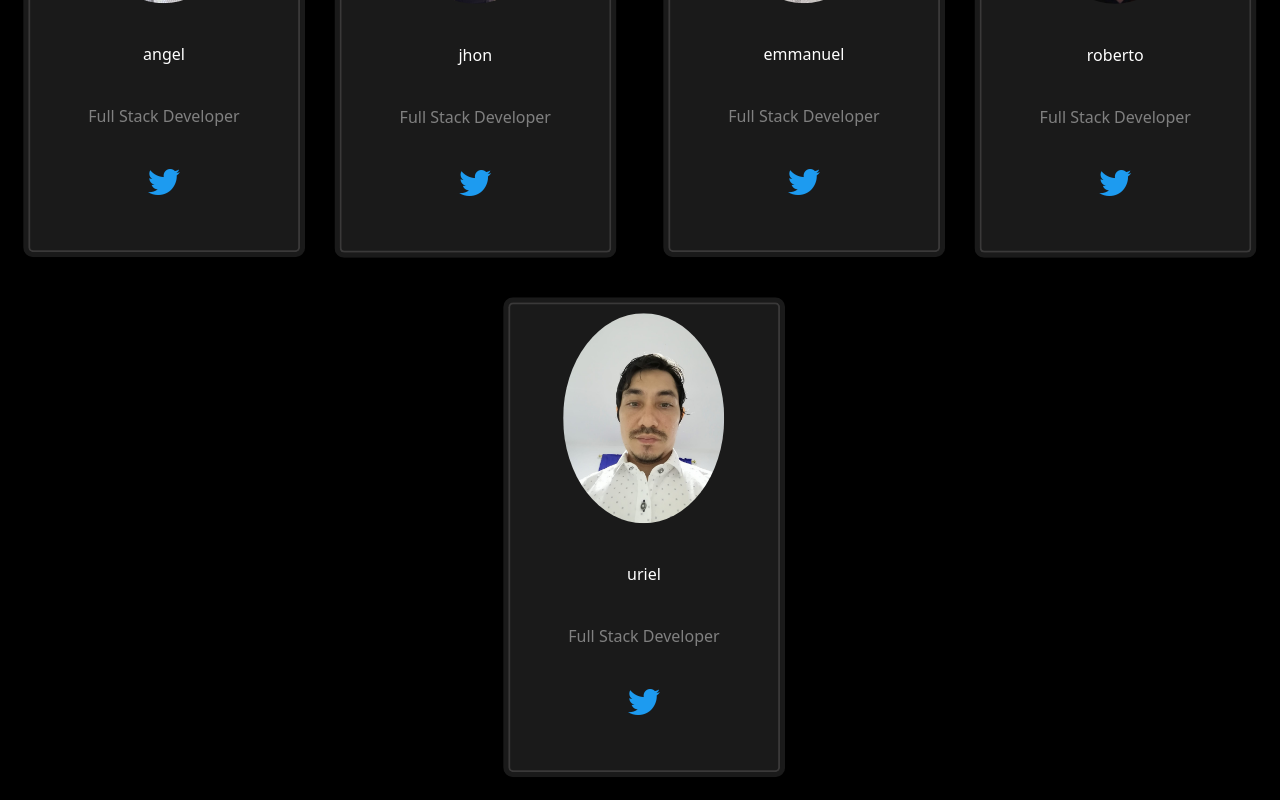
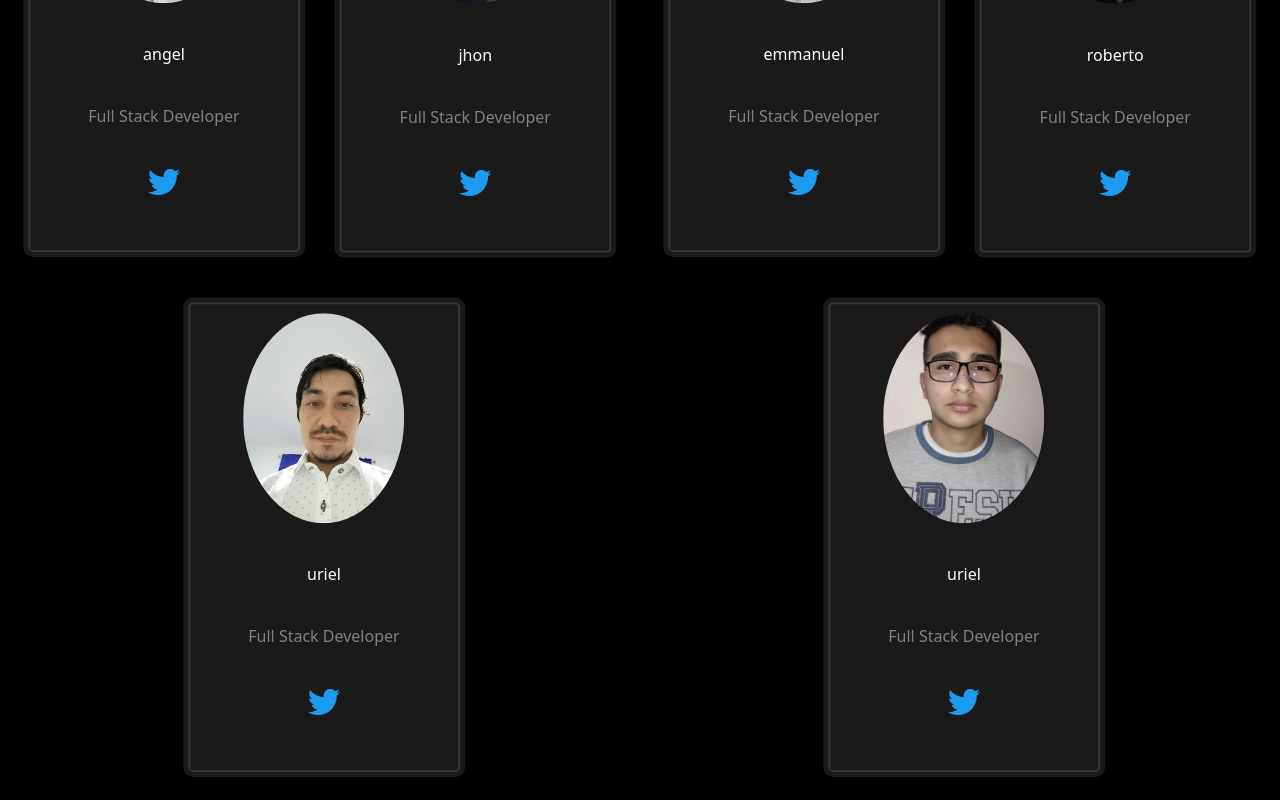
Before and after one commit to jayad23/projectEcommerce, a React (Create React App) app: page /developers in a window 1280 px wide. Shown: the part 893-1693 px from the top of the page. Built offline with nearby package versions, Linux system fonts and the light colour scheme; the HTML template or start-up script is replaced by a standard one.

Commit message:
developers

```diff
--- a/src/Views/Developers/Developers.jsx
+++ b/src/Views/Developers/Developers.jsx
@@ -8,6 +8,7 @@ import angel from "../../Assets/angel.jpg"
 import emmanuel from "../../Assets/emmanuel.jpg"
 import roberto from "../../Assets/roberto.jpg"
 import jhon from "../../Assets/jhon.jpg"
+import sergio from "../../Assets/sergio.jpg"
 
 
 const Developers = () => {
@@ -58,7 +59,7 @@ const Developers = () => {
                 <div className="titulos-tarjeta">
                     <h2>jhon</h2>
                     <h3>Full Stack Developer</h3>
-                    <a href="https://twitter.com/Fernand20555402" target="_blank"><i className="fab fa-twitter twitter"></i></a>
+                    <a href="#"><i className="fab fa-twitter twitter"></i></a>
                 </div>
             </div>
             <div className="tarjeta tarjeta1">
@@ -66,7 +67,7 @@ const Developers = () => {
                 <div className="titulos-tarjeta">
                     <h2>emmanuel</h2>
                     <h3>Full Stack Developer</h3>
-                    <a href="https://twitter.com/Fernand20555402" target="_blank"><i className="fab fa-twitter twitter"></i></a>
+                    <a href="#"><i className="fab fa-twitter twitter"></i></a>
                 </div>
             </div>
             <div className="tarjeta tarjeta2">
@@ -74,7 +75,7 @@ const Developers = () => {
                 <div className="titulos-tarjeta">
                     <h2>roberto</h2>
                     <h3>Full Stack Developer</h3>
-                    <a href="https://twitter.com/Fernand20555402" target="_blank"><i className="fab fa-twitter twitter"></i></a>
+                    <a href="#"><i className="fab fa-twitter twitter"></i></a>
                 </div>
             </div>
             <div className="tarjeta tarjeta1">
@@ -82,7 +83,15 @@ const Developers = () => {
                 <div className="titulos-tarjeta">
                     <h2>uriel</h2>
                     <h3>Full Stack Developer</h3>
-                    <a href="https://twitter.com/Fernand20555402" target="_blank"><i className="fab fa-twitter twitter"></i></a>
+                    <a href="#"><i className="fab fa-twitter twitter"></i></a>
+                </div>
+            </div>
+            <div className="tarjeta tarjeta1">
+                <img src={sergio} alt="" />
+                <div className="titulos-tarjeta">
+                    <h2>uriel</h2>
+                    <h3>Full Stack Developer</h3>
+                    <a href="#"><i className="fab fa-twitter twitter"></i></a>
                 </div>
             </div>
        </div>
```
Also changed, not shown: src/Assets/sergio.jpg (added).
